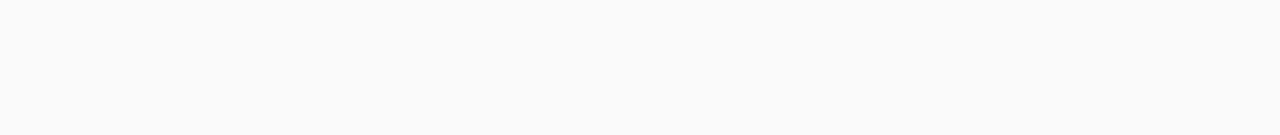
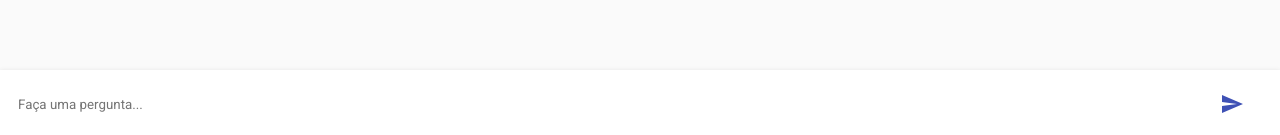
Before and after one commit to covid-19-unibh/app, a React (Create React App) app: page /faq in a window 1280 px wide. Shown: the part 662-797 px from the top of the page. Built offline with nearby package versions, Linux system fonts and the light colour scheme.

Commit message:
feat: add input field to Chat screen

```diff
--- a/src/pages/FAQScreen/FAQScreen.tsx
+++ b/src/pages/FAQScreen/FAQScreen.tsx
@@ -1,11 +1,52 @@
 import React from 'react'
+import SendIcon from '@material-ui/icons/Send';
+import { makeStyles } from '@material-ui/core'
+import Button from '@material-ui/core/Button';
 import Container from '../../components/Container/Container'
 import Chat from '../../components/Chat/Chat'
 
+const useStyles = makeStyles(theme => ({
+  content: {
+    display: 'flex',
+    flexDirection: 'column',
+    justifyContent: 'space-between',
+    height: `calc(100vh - ${theme.spacing(7)}px)`
+  },
+  footer: {
+    background: '#fff',
+    boxShadow: theme.shadows[2]
+  },
+  input: {
+    border: 'none',
+    fontFamily: 'inherit',
+
+    '&:focus': {
+      outline: 'none'
+    }
+  },
+  form: {
+    display: 'flex',
+    padding: theme.spacing(2),
+    justifyContent: 'space-between'
+  },
+}))
+
 export default function FAQScreen() {
+  const cls = useStyles()
+
   return (
-    <Container>
-      <Chat />
-    </Container>
+    <div className={cls.content}>
+      <Container>
+        <Chat />
+      </Container>
+      <footer className={cls.footer}>
+        <form className={cls.form} autoComplete="off" noValidate>
+          <input className={cls.input} placeholder="Faça uma pergunta..." />
+          <Button>
+            <SendIcon color="primary" />
+          </Button>
+        </form>
+      </footer>
+    </div>
   )
 }
```
